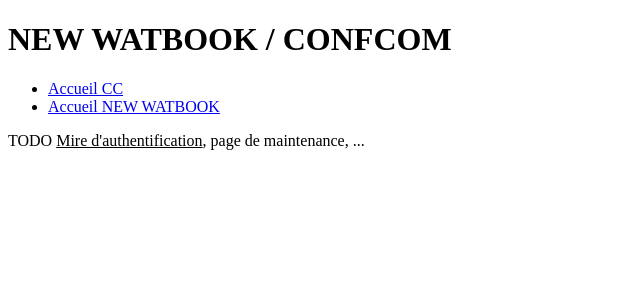
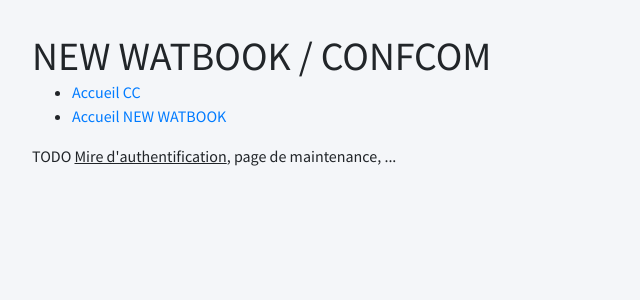
Before and after one commit to kairos666/wat-cc-bo-app, a SvelteKit app: page / in a window 1280 px wide. Shown: the top 300 px of the page, without its empty margins (0-640 px from the left). Built offline with nearby package versions, Linux system fonts and the light colour scheme.

Commit message:
error page + auth page

```diff
--- /dev/null
+++ b/src/routes/+layout.svelte
@@ -0,0 +1,6 @@
+<script>
+    import "../../node_modules/admin-lte/dist/css/adminlte.css";
+    import "../styles/main.scss";
+</script>
+
+<slot />
--- a/src/routes/+page.svelte
+++ b/src/routes/+page.svelte
@@ -1,6 +1,12 @@
-<h1>NEW WATBOOK / CONFCOM</h1>
-<ul>
-    <li><a href="/CONFCOM">Accueil CC</a></li>
-    <li><a href="/NEWWATBOOK">Accueil NEW WATBOOK</a></li>
-</ul>
-<p>TODO <u>Mire d'authentification</u>, page de maintenance, ...</p>
+<svelte:head>
+	<title>Authentification BO</title>
+</svelte:head>
+
+<main class="BasePageWrapper">
+    <h1 class="m-0">NEW WATBOOK / CONFCOM</h1>
+    <ul>
+        <li><a href="/CONFCOM">Accueil CC</a></li>
+        <li><a href="/NEWWATBOOK">Accueil NEW WATBOOK</a></li>
+    </ul>
+    <p>TODO <u>Mire d'authentification</u>, page de maintenance, ...</p>
+</main>
--- a/src/routes/CONFCOM/+layout.svelte
+++ b/src/routes/CONFCOM/+layout.svelte
@@ -1,8 +1,6 @@
 <script>
     import Header from "$lib/page-headers/Header.svelte";
     import CcNavigation from "$lib/page-navigations/CCNavigation.svelte";
-    import "../../../node_modules/admin-lte/dist/css/adminlte.css";
-    import "../../styles/main.scss";
 </script>
 
 <Header />
--- a/src/routes/NEWWATBOOK/+layout.svelte
+++ b/src/routes/NEWWATBOOK/+layout.svelte
@@ -1,8 +1,6 @@
 <script>
     import Header from "$lib/page-headers/Header.svelte";
     import NwNavigation from "$lib/page-navigations/NWNavigation.svelte";
-    import "../../../node_modules/admin-lte/dist/css/adminlte.css";
-    import "../../styles/main.scss";
 </script>
 
 <Header />
--- a/src/styles/_variables.scss
+++ b/src/styles/_variables.scss
@@ -3,4 +3,5 @@
     --nw-light: #86bbd8;
     --cc-dark: #104911;
     --cc-light: #548c2f;
+    --page-bg-color: #f4f6f9;
 }
--- a/src/styles/main.scss
+++ b/src/styles/main.scss
@@ -1,2 +1,8 @@
 @import "variables";
 @import "global-header";
+
+.BasePageWrapper {
+    padding: 2rem;
+    min-height:100vh;
+    background-color: var(--page-bg-color);
+}
```
Also changed, not shown: src/routes/+error.svelte (added, +9 -0 lines).
